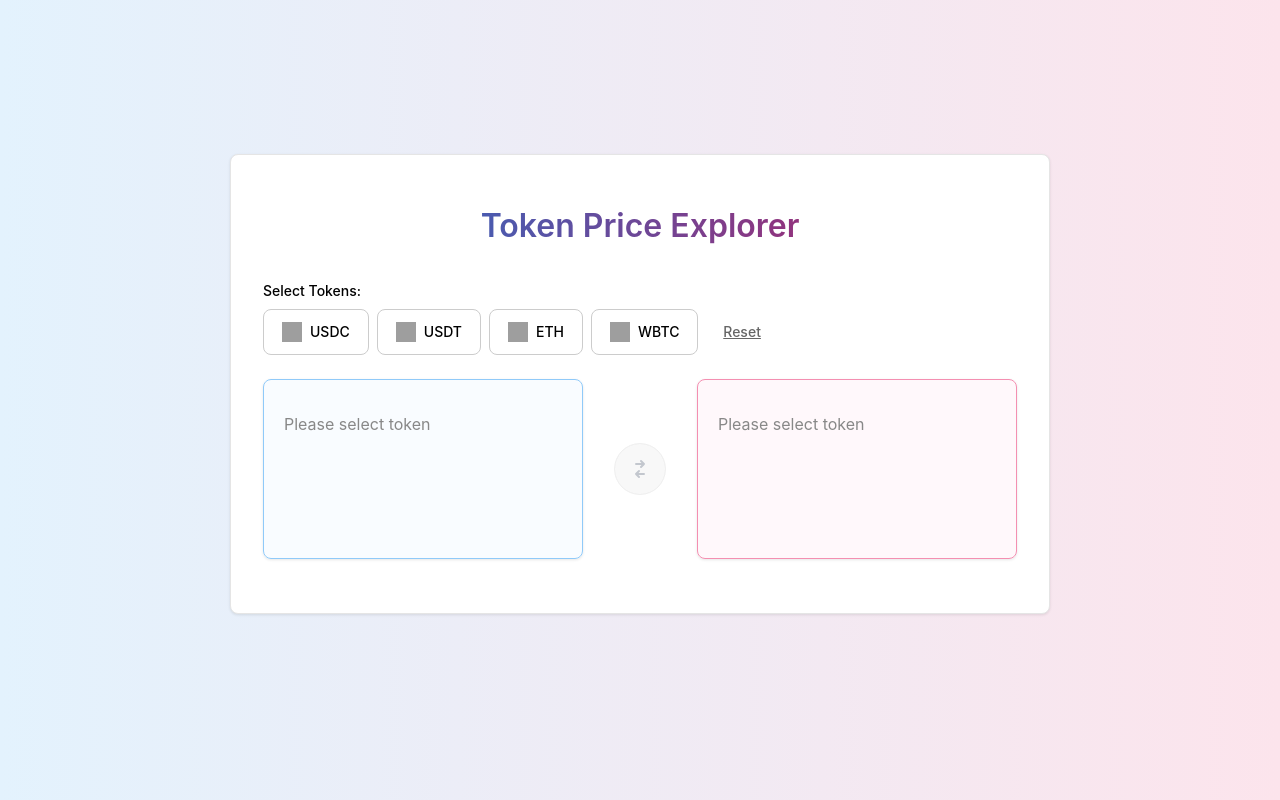
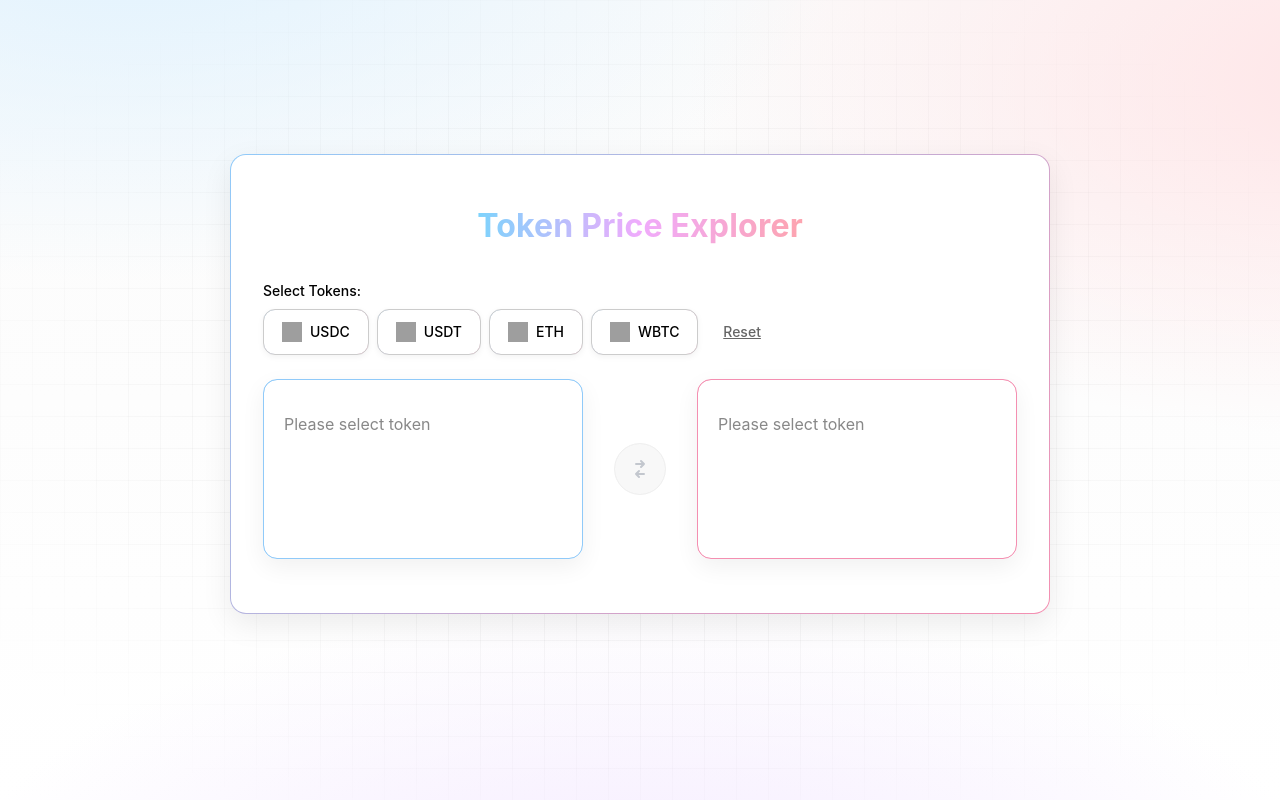
Before and after one commit to LuSicong22/token-price-explorer, a React (Vite) app: page / in a window 1280 px wide. Built offline with nearby package versions, Linux system fonts and the light colour scheme; no server answers; grey boxes are pictures that could not be loaded.

Commit message:
style(App, TokenCard, TokenSelector): enhance UI with improved gradients, animations, and layout adjustments for a more modern look

```diff
--- a/src/App.jsx
+++ b/src/App.jsx
@@ -293,43 +293,32 @@ export default function App() {
   };
 
   return (
-    <div
-      style={{
-        width: "100%",
-        minHeight: "100svh",
-        display: "flex",
-        justifyContent: "center",
-        alignItems: "center",
-        background: "linear-gradient(to right, #e3f2fd, #fce4ec)",
-        padding: 0,
-      }}
-    >
+    <div className="app-shell">
       <div
         className="app-card"
         style={{
           width: "100%",
           maxWidth: 820,
-          backgroundColor: "#ffffff",
+          background: "linear-gradient(#ffffff, #ffffff) padding-box, linear-gradient(135deg, #90caf9, #f48fb1) border-box",
           padding: 32,
-          borderRadius: 8,
-          boxShadow: "0 1px 3px rgba(0,0,0,0.1)",
+          borderRadius: 16,
+          boxShadow: "0 10px 30px rgba(0,0,0,0.08)",
           minHeight: 460,
-          border: "1px solid #e5e5e5",
+          border: "1px solid transparent",
+          backdropFilter: "saturate(180%) blur(10px)",
         }}
       >
         <h1
+          className="app-title"
           style={{
             textAlign: "center",
             fontSize: 32,
-            fontWeight: "600",
+            fontWeight: "700",
             marginBottom: 36,
-            background: "linear-gradient(to right, #1976d2, #c2185b)",
-            WebkitBackgroundClip: "text",
-            WebkitTextFillColor: "transparent",
-            backgroundClip: "text",
+            letterSpacing: 0.2,
           }}
         >
-          Token Price Explorer
+          <span className="gradient-text">Token Price Explorer</span>
         </h1>
 
 
--- a/src/components/TokenCard.jsx
+++ b/src/components/TokenCard.jsx
@@ -37,13 +37,13 @@ export default function TokenCard({
         height: 180,
         border: `1px solid ${labelColor}`,
         padding: 20,
-        borderRadius: 8,
-        backgroundColor: hexToRgba(labelColor, 0.06),
+        borderRadius: 14,
+        background: `linear-gradient(#ffffff,#ffffff) padding-box, linear-gradient(135deg, ${labelColor}, ${hexToRgba(labelColor, 0.6)}) border-box`,
         color: "#000000",
         display: "flex",
         flexDirection: "column",
         justifyContent: "flex-start",
-        boxShadow: "0 1px 3px rgba(0,0,0,0.1)",
+        boxShadow: "0 8px 24px rgba(0,0,0,0.06)",
         cursor: "default",
         position: "relative",
       }}
--- a/src/components/TokenSelector.jsx
+++ b/src/components/TokenSelector.jsx
@@ -18,9 +18,9 @@ export default function TokenSelector({
           const borderBase = isSource ? "#1976d2" : isTarget ? "#c2185b" : "#ccc";
           const ringColor = isSource ? "#90caf9" : isTarget ? "#f48fb1" : "transparent";
           const backgroundTint = isSource
-            ? "rgba(25, 118, 210, 0.08)"
+            ? "rgba(25, 118, 210, 0.10)"
             : isTarget
-            ? "rgba(194, 24, 91, 0.08)"
+            ? "rgba(194, 24, 91, 0.10)"
             : "#ffffff";
 
           return (
@@ -29,7 +29,7 @@ export default function TokenSelector({
               onClick={() => onSelect(t)}
                           style={{
               padding: "12px 18px",
-              borderRadius: 8,
+              borderRadius: 12,
               border: `${isSource || isTarget ? 2 : 1}px solid ${borderBase}`,
               backgroundColor: backgroundTint,
               display: "flex",
@@ -41,8 +41,8 @@ export default function TokenSelector({
               color: "#000000",
               transition: "all 0.2s ease",
               position: "relative",
-              boxShadow: (isSource || isTarget) ? `0 0 0 3px ${ringColor}33` : "none",
-              transform: (isSource || isTarget) ? "translateY(-1px)" : "none",
+              boxShadow: (isSource || isTarget) ? `0 8px 24px ${ringColor}33` : "0 2px 6px rgba(0,0,0,0.05)",
+              transform: (isSource || isTarget) ? "translateY(-2px)" : "none",
             }}
             >
               <img
--- a/src/index.css
+++ b/src/index.css
@@ -35,6 +35,30 @@ body {
   overflow-y: auto;
 }
 
+/* App chrome */
+.app-shell {
+  width: 100%;
+  min-height: 100svh;
+  display: flex;
+  justify-content: center;
+  align-items: center;
+  background: radial-gradient(1200px 600px at 10% -10%, #e0f2fe 0%, transparent 60%),
+              radial-gradient(1200px 600px at 110% 10%, #ffe4e6 0%, transparent 60%),
+              radial-gradient(1200px 600px at 50% 120%, #f3e8ff 0%, transparent 60%),
+              linear-gradient(180deg, #fbfbfb 0%, #ffffff 100%);
+  position: relative;
+}
+.app-shell::before {
+  content: "";
+  position: absolute;
+  inset: 0;
+  background-image: linear-gradient(rgba(0,0,0,0.04) 1px, transparent 1px),
+                    linear-gradient(90deg, rgba(0,0,0,0.04) 1px, transparent 1px);
+  background-size: 32px 32px, 32px 32px;
+  mask-image: radial-gradient(60% 60% at 50% 50%, #000 40%, transparent 100%);
+  pointer-events: none;
+}
+
 @media (max-width: 768px) {
   body { align-items: flex-start; padding: 16px 0; }
 }
@@ -60,6 +84,14 @@ h1 {
   line-height: 1.1;
 }
 
+/* Reliable gradient text without solid bar fallback */
+.gradient-text {
+  background: linear-gradient(90deg, #7dd3fc, #f0abfc, #fda4af);
+  -webkit-background-clip: text;
+  background-clip: text;
+  color: transparent;
+}
+
 button {
   border-radius: 6px;
   border: 1px solid #e5e5e5;
@@ -74,8 +106,8 @@ button {
 }
 button:hover {
   border-color: #000000;
-  background-color: #f8f8f8;
-  box-shadow: 0 2px 8px rgba(0, 0, 0, 0.1);
+  background-color: #f8fafc;
+  box-shadow: 0 6px 16px rgba(0, 0, 0, 0.08);
   transform: translateY(-1px);
 }
 button:disabled,
@@ -88,7 +120,7 @@ button[disabled] {
 button:focus,
 button:focus-visible {
   outline: none;
-  box-shadow: 0 0 0 3px rgba(0, 0, 0, 0.06);
+  box-shadow: 0 0 0 4px rgba(15, 23, 42, 0.06), 0 0 0 1px rgba(15,23,42,0.1) inset;
 }
 
 /* Remove iOS/Android tap highlight */
@@ -107,6 +139,20 @@ button, a { -webkit-tap-highlight-color: transparent; }
   }
 }
 
+/* Token selector buttons refinement */
+.token-buttons button {
+  background: linear-gradient(#ffffff, #ffffff) padding-box,
+              linear-gradient(135deg, rgba(144,202,249,0.6), rgba(244,143,177,0.6)) border-box;
+}
+.token-buttons button:hover img { filter: drop-shadow(0 1px 2px rgba(0,0,0,0.12)); }
+
+/* Subtle float-in for app card */
+@keyframes floatIn {
+  from { opacity: 0; transform: translateY(8px); }
+  to { opacity: 1; transform: translateY(0); }
+}
+.app-card { animation: floatIn 400ms ease-out; }
+
 /* Remove number input spinners (arrows) in all browsers */
 input[type="number"]::-webkit-outer-spin-button,
 input[type="number"]::-webkit-inner-spin-button {
```
